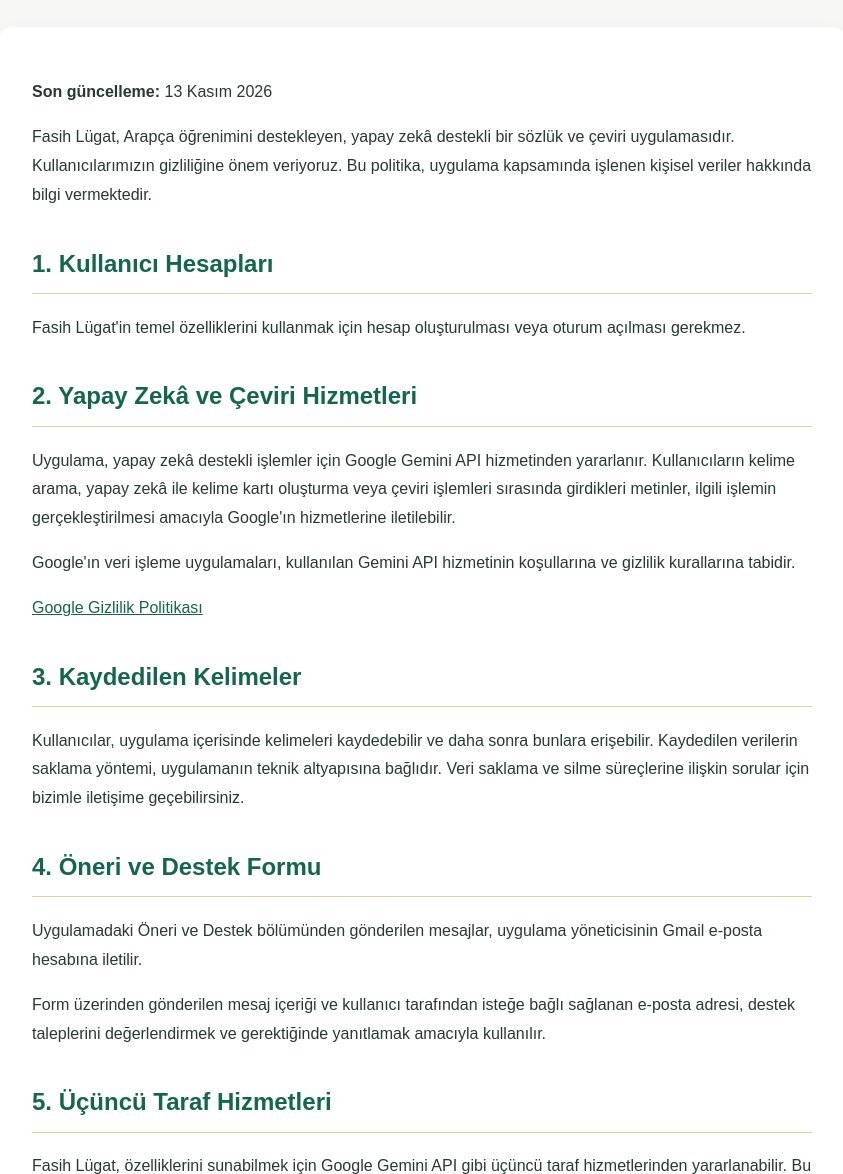
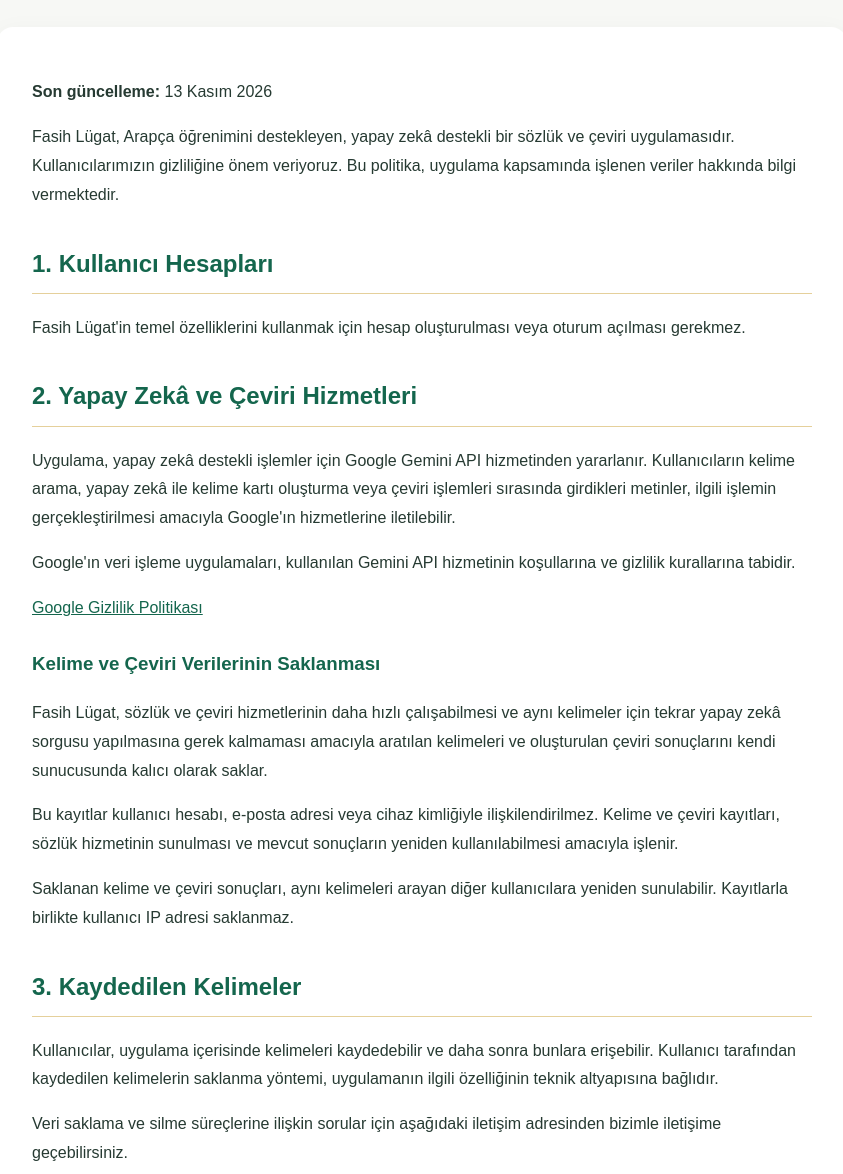
Before and after one commit to cengizhankocak011-lgtm/fasih-lugat-privacy, a plain HTML site: page index.html in a window 1280 px wide. Shown: the part 220-1394 px from the top of the page, without its empty margins (218-1061 px from the left). Drawn offline with Linux system fonts and the light colour scheme.

Commit message:
Refactor index.html for better readability
Refactor HTML structure and improve readability of text.

```diff
--- a/index.html
+++ b/index.html
@@ -8,6 +8,7 @@
   <title>Gizlilik Politikası | Fasih Lügat</title>
   <style>
     * { box-sizing: border-box; }
+
     body {
       margin: 0;
       background: #f7f8f5;
@@ -15,14 +16,24 @@
       font-family: Arial, sans-serif;
       line-height: 1.8;
     }
+
     header {
       background: linear-gradient(135deg, #103f34, #176b53);
       color: white;
       text-align: center;
       padding: 55px 20px;
     }
-    header h1 { margin: 0; font-size: 32px; }
-    header p { color: #e5d09b; margin-bottom: 0; }
+
+    header h1 {
+      margin: 0;
+      font-size: 32px;
+    }
+
+    header p {
+      color: #e5d09b;
+      margin-bottom: 0;
+    }
+
     main {
       max-width: 850px;
       margin: 35px auto;
@@ -31,22 +42,39 @@
       border-radius: 16px;
       box-shadow: 0 4px 25px #0000000a;
     }
+
     h2 {
       color: #14664d;
       border-bottom: 1px solid #e5d09b;
       padding-bottom: 8px;
       margin-top: 32px;
     }
-    a { color: #14664d; }
+
+    h3 {
+      color: #14664d;
+      margin-top: 24px;
+    }
+
+    a {
+      color: #14664d;
+    }
+
     footer {
       text-align: center;
       padding: 25px;
       color: #60766a;
       font-size: 14px;
     }
-    @media(max-width: 600px) {
-      main { margin: 15px; padding: 22px; }
-      header h1 { font-size: 26px; }
+
+    @media (max-width: 600px) {
+      main {
+        margin: 15px;
+        padding: 22px;
+      }
+
+      header h1 {
+        font-size: 26px;
+      }
     }
   </style>
 </head>
@@ -58,20 +86,25 @@
 </header>
 
 <main>
-  <p><strong>Son güncelleme:</strong> 13 Kasım 2026</p>
+  <p>
+    <strong>Son güncelleme:</strong>
+    13 Kasım 2026
+  </p>
 
   <p>
     Fasih Lügat, Arapça öğrenimini destekleyen,
-    yapay zekâ destekli bir sözlük ve çeviri uygulamasıdır.
-    Kullanıcılarımızın gizliliğine önem veriyoruz.
-    Bu politika, uygulama kapsamında işlenen
-    kişisel veriler hakkında bilgi vermektedir.
+    yapay zekâ destekli bir sözlük ve çeviri
+    uygulamasıdır. Kullanıcılarımızın gizliliğine
+    önem veriyoruz. Bu politika, uygulama
+    kapsamında işlenen veriler hakkında
+    bilgi vermektedir.
   </p>
 
   <h2>1. Kullanıcı Hesapları</h2>
   <p>
-    Fasih Lügat'in temel özelliklerini kullanmak için
-    hesap oluşturulması veya oturum açılması gerekmez.
+    Fasih Lügat'in temel özelliklerini kullanmak
+    için hesap oluşturulması veya oturum
+    açılması gerekmez.
   </p>
 
   <h2>2. Yapay Zekâ ve Çeviri Hizmetleri</h2>
@@ -84,26 +117,59 @@
     gerçekleştirilmesi amacıyla Google'ın
     hizmetlerine iletilebilir.
   </p>
+
   <p>
     Google'ın veri işleme uygulamaları, kullanılan
     Gemini API hizmetinin koşullarına ve
     gizlilik kurallarına tabidir.
   </p>
+
   <p>
     <a href="https://policies.google.com/privacy"
-       target="_blank" rel="noopener noreferrer">
+       target="_blank"
+       rel="noopener noreferrer">
       Google Gizlilik Politikası
     </a>
+  </p>
+
+  <h3>Kelime ve Çeviri Verilerinin Saklanması</h3>
+  <p>
+    Fasih Lügat, sözlük ve çeviri hizmetlerinin
+    daha hızlı çalışabilmesi ve aynı kelimeler
+    için tekrar yapay zekâ sorgusu yapılmasına
+    gerek kalmaması amacıyla aratılan kelimeleri
+    ve oluşturulan çeviri sonuçlarını kendi
+    sunucusunda kalıcı olarak saklar.
+  </p>
+
+  <p>
+    Bu kayıtlar kullanıcı hesabı, e-posta adresi
+    veya cihaz kimliğiyle ilişkilendirilmez.
+    Kelime ve çeviri kayıtları, sözlük hizmetinin
+    sunulması ve mevcut sonuçların yeniden
+    kullanılabilmesi amacıyla işlenir.
+  </p>
+
+  <p>
+    Saklanan kelime ve çeviri sonuçları, aynı
+    kelimeleri arayan diğer kullanıcılara
+    yeniden sunulabilir. Kayıtlarla birlikte
+    kullanıcı IP adresi saklanmaz.
   </p>
 
   <h2>3. Kaydedilen Kelimeler</h2>
   <p>
     Kullanıcılar, uygulama içerisinde kelimeleri
     kaydedebilir ve daha sonra bunlara erişebilir.
-    Kaydedilen verilerin saklama yöntemi,
-    uygulamanın teknik altyapısına bağlıdır.
+    Kullanıcı tarafından kaydedilen kelimelerin
+    saklanma yöntemi, uygulamanın ilgili
+    özelliğinin teknik altyapısına bağlıdır.
+  </p>
+
+  <p>
     Veri saklama ve silme süreçlerine ilişkin
-    sorular için bizimle iletişime geçebilirsiniz.
+    sorular için aşağıdaki iletişim adresinden
+    bizimle iletişime geçebilirsiniz.
   </p>
 
   <h2>4. Öneri ve Destek Formu</h2>
@@ -112,65 +178,78 @@
     gönderilen mesajlar, uygulama yöneticisinin
     Gmail e-posta hesabına iletilir.
   </p>
+
   <p>
     Form üzerinden gönderilen mesaj içeriği ve
     kullanıcı tarafından isteğe bağlı sağlanan
-    e-posta adresi, destek taleplerini değerlendirmek
-    ve gerektiğinde yanıtlamak amacıyla kullanılır.
+    e-posta adresi, destek taleplerini
+    değerlendirmek ve gerektiğinde yanıtlamak
+    amacıyla kullanılır.
   </p>
 
   <h2>5. Üçüncü Taraf Hizmetleri</h2>
   <p>
     Fasih Lügat, özelliklerini sunabilmek için
     Google Gemini API gibi üçüncü taraf
-    hizmetlerinden yararlanabilir.
-    Bu hizmetlerin kendi gizlilik ve veri
-    işleme koşulları bulunabilir.
+    hizmetlerinden yararlanabilir. Bu hizmetlerin
+    kendi gizlilik ve veri işleme koşulları
+    bulunabilir.
   </p>
 
   <h2>6. Veri Güvenliği</h2>
   <p>
-    Kullanıcı bilgilerinin korunmasına önem verilir.
-    Bununla birlikte internet üzerinden gerçekleştirilen
-    hiçbir veri aktarımı veya elektronik saklama
-    yöntemi tamamen risksiz değildir.
+    Kullanıcı bilgilerinin korunmasına önem
+    verilir. Bununla birlikte internet üzerinden
+    gerçekleştirilen hiçbir veri aktarımı veya
+    elektronik saklama yöntemi tamamen
+    risksiz değildir.
   </p>
 
   <h2>7. Kullanıcı Hakları</h2>
   <p>
     Kullanıcılar, yürürlükteki mevzuat kapsamında
-    kendileriyle ilgili kişisel verilerin işlenmesi
-    hakkında bilgi talep edebilir; uygun durumlarda
-    düzeltme veya silme talebinde bulunabilir.
-    Talepler, aşağıdaki iletişim kanalı üzerinden
-    iletilebilir.
+    kendileriyle ilgili kişisel verilerin
+    işlenmesi hakkında bilgi talep edebilir;
+    uygun durumlarda düzeltme veya silme
+    talebinde bulunabilir.
+  </p>
+
+  <p>
+    Talepler aşağıdaki iletişim adresi
+    üzerinden iletilebilir.
   </p>
 
   <h2>8. Çocukların Gizliliği</h2>
   <p>
     Fasih Lügat bir dil öğrenme uygulamasıdır.
-    Çocukların kişisel bilgilerini gereksiz yere
-    paylaşmamaları önerilir. Çocukların uygulamayı
-    kullanması sırasında ebeveyn veya yasal
-    temsilci rehberliği önemlidir.
+    Çocukların kişisel bilgilerini gereksiz
+    yere paylaşmamaları önerilir.
+    Çocukların uygulamayı kullanması sırasında
+    ebeveyn veya yasal temsilci rehberliği
+    önemlidir.
   </p>
 
   <h2>9. Politika Güncellemeleri</h2>
   <p>
-    Bu gizlilik politikası, uygulamanın özellikleri,
-    kullanılan hizmetler veya yasal gereklilikler
-    değiştiğinde güncellenebilir.
-    Güncel metin bu sayfada yayımlanır.
+    Bu gizlilik politikası, uygulamanın
+    özellikleri, kullanılan hizmetler veya
+    yasal gereklilikler değiştiğinde
+    güncellenebilir. Güncel metin bu
+    sayfada yayımlanır.
   </p>
 
   <h2>10. İletişim</h2>
   <p>
-    Gizlilik ve kişisel verilerle ilgili sorularınız
-    için bizimle iletişime geçebilirsiniz.
+    Gizlilik ve kişisel verilerle ilgili
+    sorularınız için bizimle iletişime
+    geçebilirsiniz.
   </p>
+
   <p>
     <strong>E-posta:</strong>
-    cengizhankocak011@gmail.com
+    <a href="mailto:cengizhankocak011@gmail.com">
+      cengizhankocak011@gmail.com
+    </a>
   </p>
 </main>
 
```
